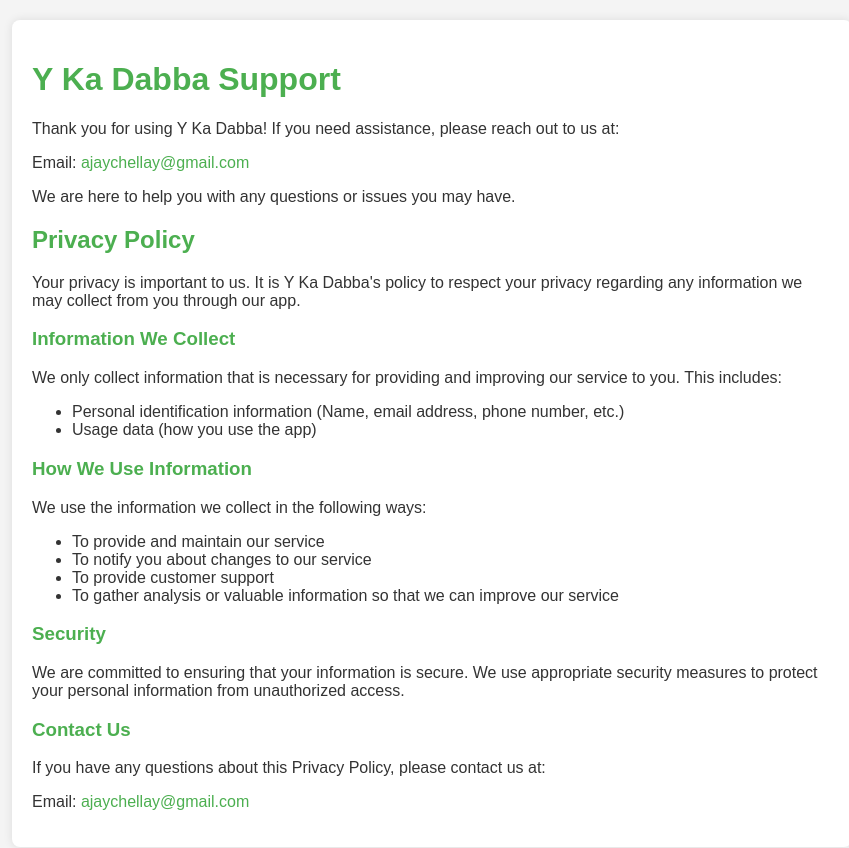
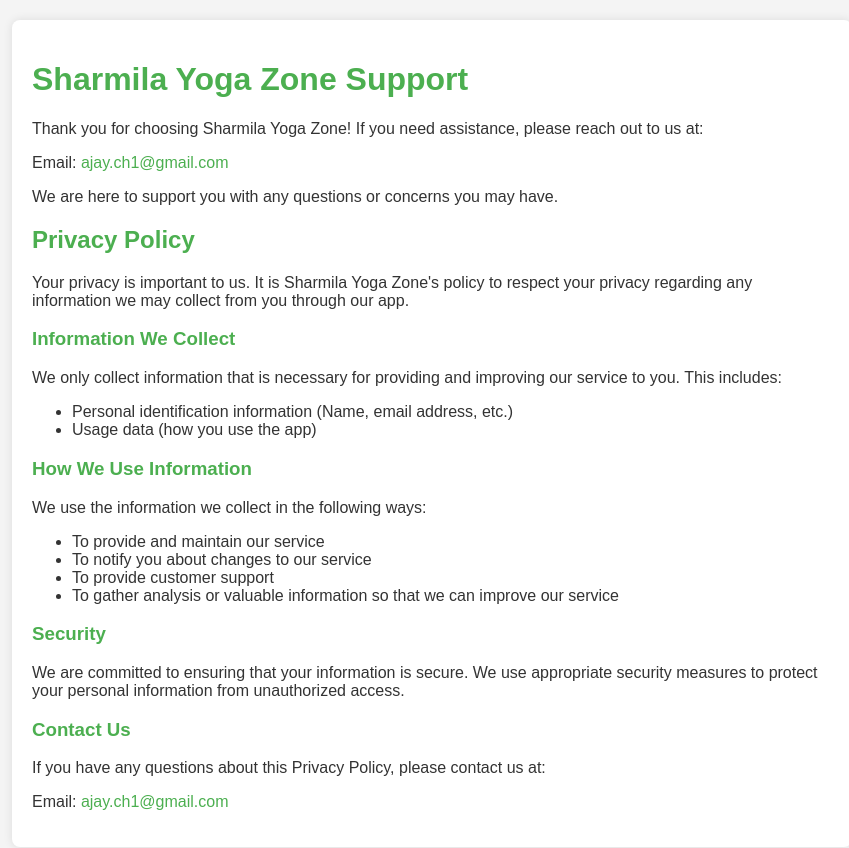
Before and after one commit to chellay27/privacypolicy, a plain HTML site: page index.html in a window 1280 px wide. Shown: the whole page, without its empty margins (208-1057 px from the left). Drawn offline with Linux system fonts and the light colour scheme.

Commit message:
Updated Index

```diff
--- a/index.html
+++ b/index.html
@@ -3,7 +3,7 @@
   <head>
     <meta charset="UTF-8" />
     <meta name="viewport" content="width=device-width, initial-scale=1.0" />
-    <title>Y Ka Dabba Support</title>
+    <title>Sharmila Yoga Zone Support</title>
   </head>
   <body
     style="
@@ -24,26 +24,28 @@
         box-shadow: 0 0 10px rgba(0, 0, 0, 0.1);
       "
     >
-      <h1 style="color: #4caf50">Y Ka Dabba Support</h1>
+      <h1 style="color: #4caf50">Sharmila Yoga Zone Support</h1>
       <p>
-        Thank you for using Y Ka Dabba! If you need assistance, please reach out
-        to us at:
+        Thank you for choosing Sharmila Yoga Zone! If you need assistance,
+        please reach out to us at:
       </p>
       <p>
         Email:
         <a
-          href="mailto:ajaychellay@gmail.com"
+          href="mailto:ajay.ch1@gmail.com"
           style="color: #4caf50; text-decoration: none"
-          >ajaychellay@gmail.com</a
+          >ajay.ch1@gmail.com</a
         >
       </p>
-      <p>We are here to help you with any questions or issues you may have.</p>
+      <p>
+        We are here to support you with any questions or concerns you may have.
+      </p>
 
       <h2 style="color: #4caf50">Privacy Policy</h2>
       <p>
-        Your privacy is important to us. It is Y Ka Dabba's policy to respect
-        your privacy regarding any information we may collect from you through
-        our app.
+        Your privacy is important to us. It is Sharmila Yoga Zone's policy to
+        respect your privacy regarding any information we may collect from you
+        through our app.
       </p>
 
       <h3 style="color: #4caf50">Information We Collect</h3>
@@ -52,10 +54,7 @@
         improving our service to you. This includes:
       </p>
       <ul>
-        <li>
-          Personal identification information (Name, email address, phone
-          number, etc.)
-        </li>
+        <li>Personal identification information (Name, email address, etc.)</li>
         <li>Usage data (how you use the app)</li>
       </ul>
 
@@ -86,9 +85,9 @@
       <p>
         Email:
         <a
-          href="mailto:ajaychellay@gmail.com"
+          href="mailto:ajay.ch1@gmail.com"
           style="color: #4caf50; text-decoration: none"
-          >ajaychellay@gmail.com</a
+          >ajay.ch1@gmail.com</a
         >
       </p>
     </div>
```
